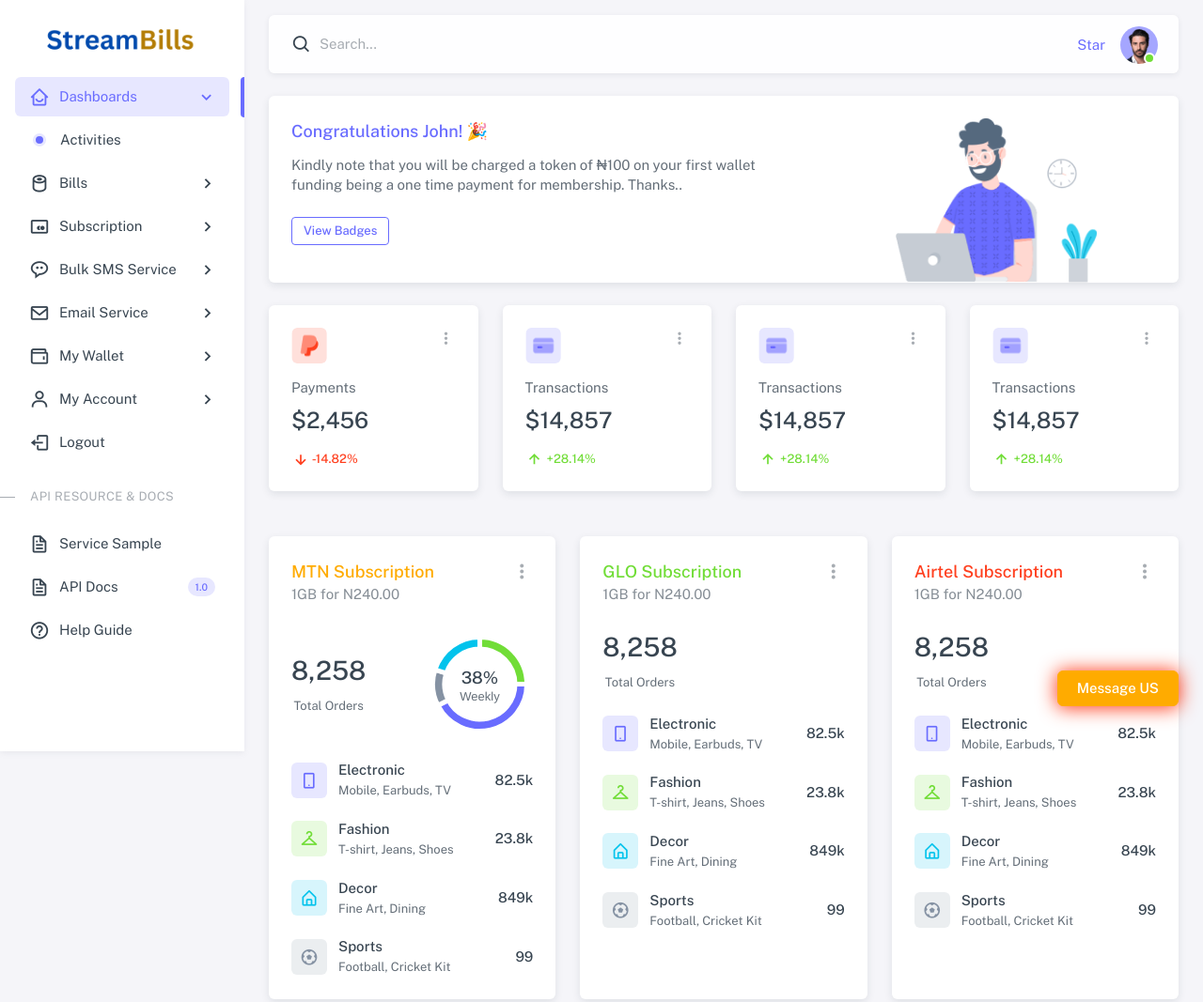
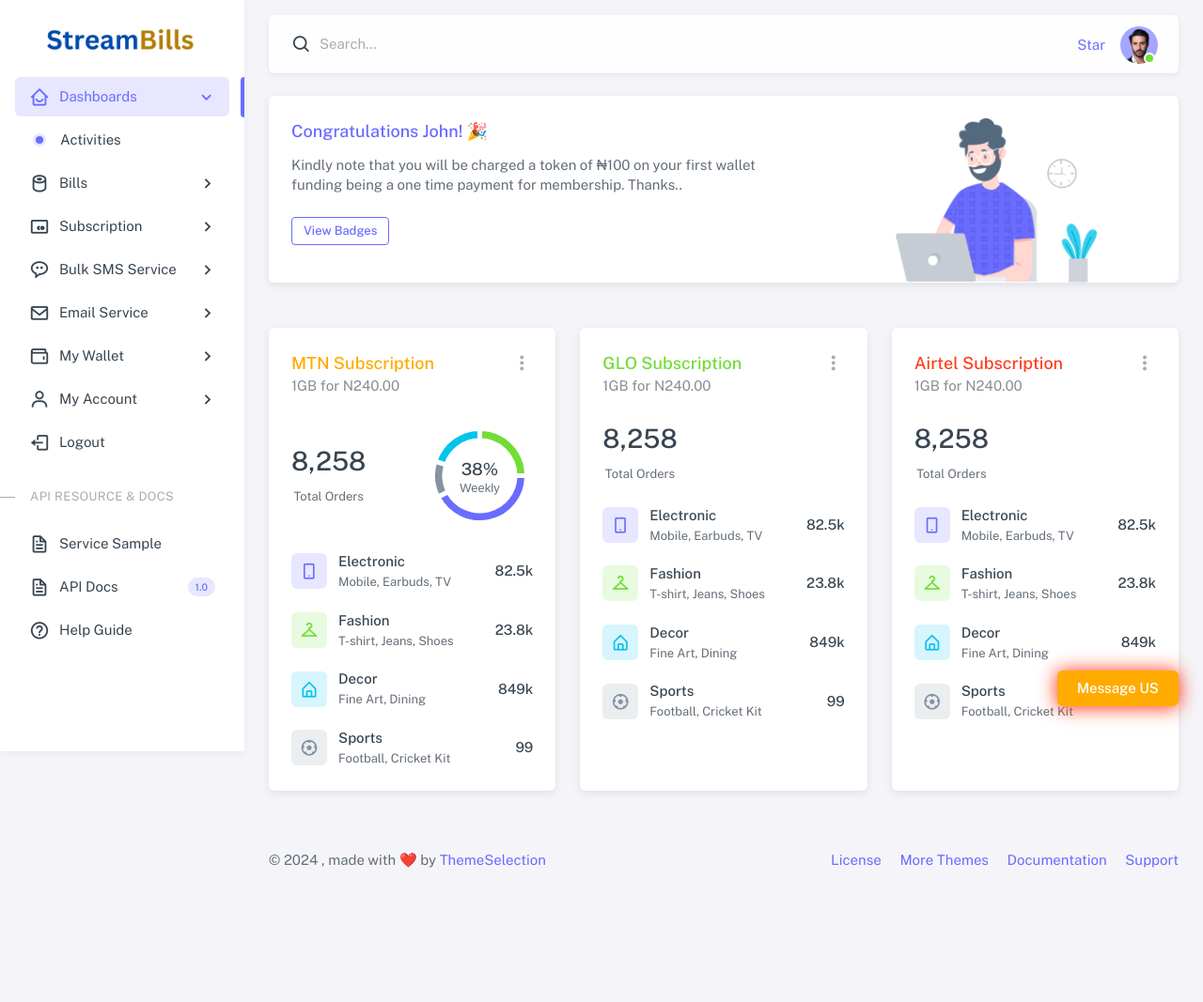
Before and after one commit to GabrielKehindePeter/streambills-services, a plain HTML site: page public/index.html in a window 1280 px wide. Shown: the top 1067 px of the page at 94% size. After the commit the page ends 944 px from the top, so only its background shows below. Drawn offline with nearby package versions, Linux system fonts and the light colour scheme.

Commit message:
adjustment

```diff
--- a/public/index.html
+++ b/public/index.html
@@ -518,7 +518,7 @@
                   </div>
                 </div>
                 <!--/ Total Revenue -->
-                <div class="col-12 col-md-8 col-lg-12 col-xxl-4 order-3 order-md-2">
+                <!-- <div class="col-12 col-md-8 col-lg-12 col-xxl-4 order-3 order-md-2">
                   <div class="row">
                     <div class="col-3 mb-6">
                       <div class="card h-100">
@@ -637,7 +637,7 @@
                       </div>
                     </div>
                   </div>
-                </div>
+                </div> -->
               </div>
               <div class="row">
                 <!-- Order Statistics -->
```
